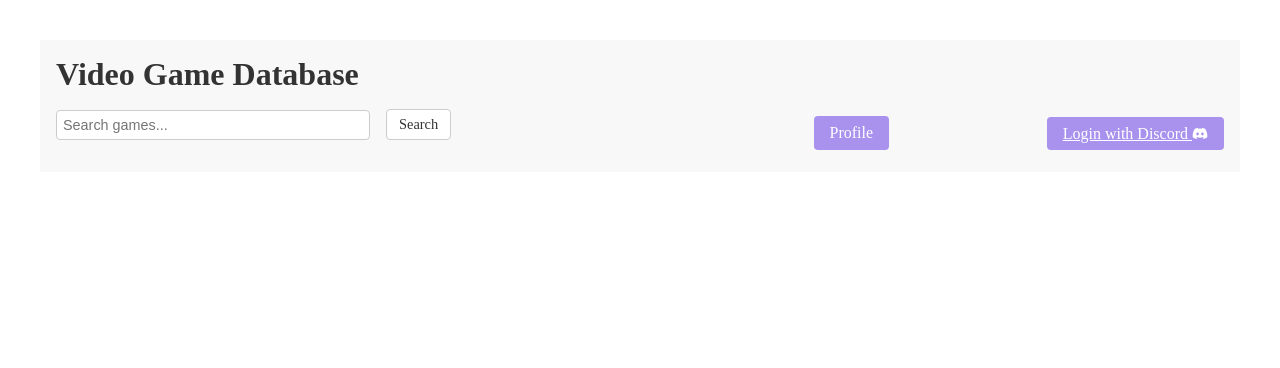
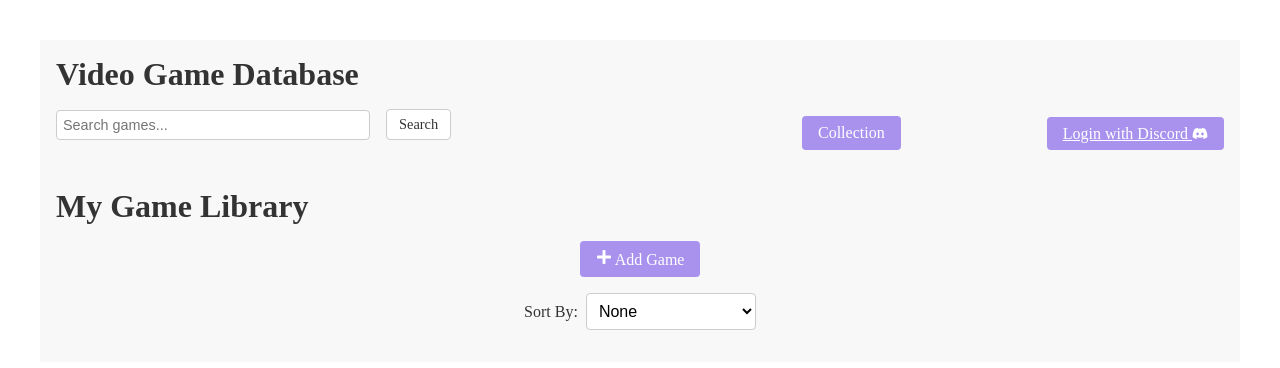
Before and after one commit to lworobey/video-game-db, a React (Vite) app in the folder video-game-db-frontend/: page /collection in a window 1280 px wide. Shown: the top 368 px of the page. Built offline with nearby package versions, Linux system fonts and the light colour scheme.

Commit message:
changed the name of profile to collection

```diff
--- a/video-game-db-frontend/components/Header/header.css
+++ b/video-game-db-frontend/components/Header/header.css
@@ -74,12 +74,12 @@
     background-color: #9370db;
   }
 
-  .profile-container {
+  .collection-container {
     margin-left: 16px;
     position: relative;
   }
 
-  .profile-button {
+  .collection-button {
     background-color: #a892ee;
     border: none;
     border-radius: 4px;
@@ -90,7 +90,7 @@
     transition: background-color 0.2s;
   }
 
-  .profile-button:hover {
+  .collection-button:hover {
     background-color: #9370db;
   }
 
--- a/video-game-db-frontend/components/Header/header.jsx
+++ b/video-game-db-frontend/components/Header/header.jsx
@@ -18,17 +18,14 @@ const Header = () => {
               Search
             </button>
           </div>
-          <div className="profile-container">
+          <div className="collection-container">
             <div className="dropdown">
-              <NavLink to="/profile">
-              <button type="button" className="profile-button">
-                Profile
+              <NavLink to="/collection">
+              <button type="button" className="collection-button">
+                Collection
               </button>
               </NavLink>
-              <div className="dropdown-content">
-                <a href="#">Library</a>
               </div>
-            </div>
           </div>
 
 
--- a/video-game-db-frontend/pages/profile.css
+++ b/video-game-db-frontend/pages/collection.css
@@ -1,4 +1,4 @@
-.profile {
+.collection {
     padding: 16px;
     background-color: #f8f8f8;
   }
--- a/video-game-db-frontend/pages/Profile.jsx
+++ b/video-game-db-frontend/pages/collection.jsx
@@ -1,8 +1,8 @@
-import './profile.css';
+import './collection.css';
 import { useState } from 'react';
 import { FaEdit, FaTrash, FaPlus } from 'react-icons/fa';
 
-const Profile = () => {
+const Collection = () => {
   const [games, setGames] = useState([]);
   const [editMode, setEditMode] = useState({});
   const [showAddGameForm, setShowAddGameForm] = useState(false);
@@ -16,7 +16,7 @@ const Profile = () => {
     params.append("client_id", "jcfuukswakoquf5haw7f0j0bcyqn68");
     params.append("client_secret", "cqa6e00r17a2cm33rn2of1mlqed95z");
     params.append("grant_type", "client_credentials");
-
+s
     const response = await fetch(url, {
       method: "POST",
       body: params,
@@ -131,7 +131,7 @@ const Profile = () => {
   const sortedGames = sortGames(games, sortBy);
 
   return (
-    <div className="profile container">
+    <div className="collection container">
       <h1>My Game Library</h1>
       <button className="add-game-button" onClick={() => setShowAddGameForm(!showAddGameForm)}>
         <FaPlus /> Add Game
@@ -267,4 +267,4 @@ const Profile = () => {
   );
 };
 
-export default Profile;
+export default Collection;
--- a/video-game-db-frontend/src/App.jsx
+++ b/video-game-db-frontend/src/App.jsx
@@ -1,6 +1,6 @@
 import './App.css'
 import Login from '../pages/Login';
-import Profile from '../pages/Profile';
+import Collection from '../pages/collection';
 import { BrowserRouter, Routes, Route} from "react-router";
 import Header from '../components/Header/header';
 function App() {
@@ -9,7 +9,7 @@ function App() {
       <Header />
       <Routes>
         <Route path="/login" element={<Login />} />
-        <Route path="/profile" element={<Profile />} />
+        <Route path="/collection" element={<Collection />} />
       </Routes>
     </BrowserRouter>
   )
```
